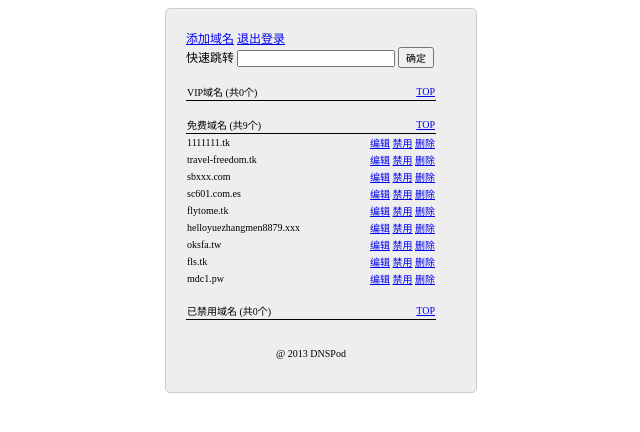
After one commit to wickydong/dnspod_wap, a Flask app: template templates/domainlist.html in a window 1280 px wide. The commit adds this page. Shown: the top 432 px of the page, without its empty margins (319-959 px from the left). Run offline with Flask 2, Linux system fonts and the light colour scheme; the template is opened without the code that fills it, so the values that code supplies are empty.

Commit message:
add_domain is ok

```diff
--- /dev/null
+++ b/static/css/Common.css
@@ -0,0 +1,19 @@
+@charset "utf-8";
+/* CSS Document */
+body,td,th,input,textarea {
+	/*font-family: Heiti SC;*/
+	font-size: 10px;
+	font-family:"微软雅黑";
+}
+.splitLine {
+	border-top-width: 1px;
+	border-top-style: solid;
+	border-top-color: #000000;
+}
+.splitLineDown
+{
+	border-bottom-width: 1px;
+	border-bottom-style: solid;
+	border-bottom-color: #000000;
+}
+.websjy2{-moz-border-radius:5px;-webkit-border-radius:5px;border-radius:5px;}
--- /dev/null
+++ b/templates/domainlist.html
@@ -0,0 +1,259 @@
+<!DOCTYPE html PUBLIC "-//W3C//DTD XHTML 1.0 Transitional//EN" "http://www.w3.org/TR/xhtml1/DTD/xhtml1-transitional.dtd">
+<html xmlns="http://www.w3.org/1999/xhtml">
+<head><title>
+	域名列表
+</title><link rel="Stylesheet" href="/static/css/Common.css" type="text/css" /><meta name="viewport" content="width=device-width" charset="utf-8" /></head>
+<body>
+<div style="border:1px solid #CCCCCC; width:270px; height:auto; background:#EEE; margin-bottom:10px;padding:20px; font-size:12px; margin:auto" class="websjy2";>
+    <form name="form1" method="post" action="DomainList.aspx" id="form1">
+<div>
+<input type="hidden" name="__VIEWSTATE" id="__VIEWSTATE" value="/wEPDwUKMTAwNjA0MjY0MGRkQCyWd3l4MofqbRwcXZcRYRzjuHCI5xRBCoBeOhLU8Hw=" />
+</div>
+
+<div>
+
+	<input type="hidden" name="__EVENTVALIDATION" id="__EVENTVALIDATION" value="/wEWAwLghISLCQKv4IurCAKvjJe8CjCQ6I6GYkoTiiGwCpeZTWptaVZn8ywr4y5usAsK91jk" />
+</div>
+    <a href="/add_domain">添加域名</a> <a href="../Actions.ashx?action=logout">退出登录</a><br />
+    快速跳转
+    <input name="ctlJumpDomainTextBox" type="text" id="ctlJumpDomainTextBox" style="width:150px;" />
+    <input type="submit" name="ctlJumpToDomainButton" value="确定" id="ctlJumpToDomainButton" />
+    <br />
+
+    &nbsp;
+
+            <table border="0" cellpadding="1" cellspacing="0.5" width="250px">
+                <tr>
+                    <td class="splitLineDown">
+                        <table border="0" cellpadding="0" cellspacing="0" width="100%">
+                            <tr>
+                                <td>
+                                    VIP域名 (共<span id="ctlVIPDomainDataList_ctl00_ctlDomainTotalLabel">0</span>个)
+                                </td>
+                                <td align="right">
+                                    <a href="#">TOP</a>
+                                </td>
+                            </tr>
+                        </table>
+                    </td>
+                </tr>
+
+            </table>
+
+    <br />
+
+            <table border="0" cellpadding="1" cellspacing="0.5" width="250px">
+                <tr>
+                    <td class="splitLineDown">
+                        <table border="0" cellpadding="0" cellspacing="0" width="100%">
+                            <tr>
+                                <td>
+                                    免费域名 (共<span id="ctlFreeDomainDataList_ctl00_ctlDomainTotalLabel">9</span>个)
+                                </td>
+                                <td align="right">
+                                    <a href="#">TOP</a>
+                                </td>
+                            </tr>
+                        </table>
+                    </td>
+                </tr>
+
+            <tr>
+                <td colspan="3">
+                    <table border="0" cellpadding="0" cellspacing="0" width="100%">
+                        <tr>
+                            <td>
+                                <span id="ctlFreeDomainDataList_ctl01_Label2">1111111.tk</span>
+                            </td>
+                            <td align="right">
+                                <a id="ctlFreeDomainDataList_ctl01_ctlToModifyHyperLink" href="RecordList.aspx?domain=1111111.tk">编辑</a>
+                                <a href="MessageBox.aspx?params=0,1,4672786">
+                                    禁用</a> <a href="MessageBox.aspx?params=-1,1,4672786">
+                                        删除</a>
+                            </td>
+                        </tr>
+                    </table>
+                </td>
+            </tr>
+
+            <tr>
+                <td colspan="3">
+                    <table border="0" cellpadding="0" cellspacing="0" width="100%">
+                        <tr>
+                            <td>
+                                <span id="ctlFreeDomainDataList_ctl02_Label2">travel-freedom.tk</span>
+                            </td>
+                            <td align="right">
+                                <a id="ctlFreeDomainDataList_ctl02_ctlToModifyHyperLink" href="RecordList.aspx?domain=travel-freedom.tk">编辑</a>
+                                <a href="MessageBox.aspx?params=0,1,3036216">
+
+                                    禁用</a> <a href="MessageBox.aspx?params=-1,1,3036216">
+                                        删除</a>
+                            </td>
+                        </tr>
+                    </table>
+                </td>
+            </tr>
+
+            <tr>
+                <td colspan="3">
+                    <table border="0" cellpadding="0" cellspacing="0" width="100%">
+                        <tr>
+                            <td>
+                                <span id="ctlFreeDomainDataList_ctl03_Label2">sbxxx.com</span>
+                            </td>
+                            <td align="right">
+                                <a id="ctlFreeDomainDataList_ctl03_ctlToModifyHyperLink" href="RecordList.aspx?domain=sbxxx.com">编辑</a>
+                                <a href="MessageBox.aspx?params=0,1,3784738">
+                                    禁用</a> <a href="MessageBox.aspx?params=-1,1,3784738">
+                                        删除</a>
+                            </td>
+                        </tr>
+                    </table>
+                </td>
+            </tr>
+
+            <tr>
+                <td colspan="3">
+                    <table border="0" cellpadding="0" cellspacing="0" width="100%">
+                        <tr>
+                            <td>
+                                <span id="ctlFreeDomainDataList_ctl04_Label2">sc601.com.es</span>
+                            </td>
+                            <td align="right">
+                                <a id="ctlFreeDomainDataList_ctl04_ctlToModifyHyperLink" href="RecordList.aspx?domain=sc601.com.es">编辑</a>
+                                <a href="MessageBox.aspx?params=0,1,3700061">
+                                    禁用</a> <a href="MessageBox.aspx?params=-1,1,3700061">
+                                        删除</a>
+                            </td>
+                        </tr>
+                    </table>
+                </td>
+            </tr>
+
+            <tr>
+                <td colspan="3">
+                    <table border="0" cellpadding="0" cellspacing="0" width="100%">
+                        <tr>
+                            <td>
+                                <span id="ctlFreeDomainDataList_ctl05_Label2">flytome.tk</span>
+                            </td>
+                            <td align="right">
+                                <a id="ctlFreeDomainDataList_ctl05_ctlToModifyHyperLink" href="RecordList.aspx?domain=flytome.tk">编辑</a>
+                                <a href="MessageBox.aspx?params=0,1,2250841">
+                                    禁用</a> <a href="MessageBox.aspx?params=-1,1,2250841">
+                                        删除</a>
+                            </td>
+                        </tr>
+                    </table>
+                </td>
+            </tr>
+
+            <tr>
+                <td colspan="3">
+                    <table border="0" cellpadding="0" cellspacing="0" width="100%">
+                        <tr>
+                            <td>
+                                <span id="ctlFreeDomainDataList_ctl06_Label2">helloyuezhangmen8879.xxx</span>
+                            </td>
+                            <td align="right">
+                                <a id="ctlFreeDomainDataList_ctl06_ctlToModifyHyperLink" href="RecordList.aspx?domain=helloyuezhangmen8879.xxx">编辑</a>
+                                <a href="MessageBox.aspx?params=0,1,3664973">
+                                    禁用</a> <a href="MessageBox.aspx?params=-1,1,3664973">
+                                        删除</a>
+                            </td>
+                        </tr>
+                    </table>
+                </td>
+            </tr>
+
+            <tr>
+                <td colspan="3">
+                    <table border="0" cellpadding="0" cellspacing="0" width="100%">
+                        <tr>
+                            <td>
+                                <span id="ctlFreeDomainDataList_ctl07_Label2">oksfa.tw</span>
+                            </td>
+                            <td align="right">
+                                <a id="ctlFreeDomainDataList_ctl07_ctlToModifyHyperLink" href="RecordList.aspx?domain=oksfa.tw">编辑</a>
+                                <a href="MessageBox.aspx?params=0,1,3561050">
+                                    禁用</a> <a href="MessageBox.aspx?params=-1,1,3561050">
+                                        删除</a>
+                            </td>
+                        </tr>
+                    </table>
+                </td>
+            </tr>
+
+            <tr>
+                <td colspan="3">
+                    <table border="0" cellpadding="0" cellspacing="0" width="100%">
+                        <tr>
+                            <td>
+                                <span id="ctlFreeDomainDataList_ctl08_Label2">fls.tk</span>
+                            </td>
+                            <td align="right">
+                                <a id="ctlFreeDomainDataList_ctl08_ctlToModifyHyperLink" href="RecordList.aspx?domain=fls.tk">编辑</a>
+                                <a href="MessageBox.aspx?params=0,1,3210225">
+                                    禁用</a> <a href="MessageBox.aspx?params=-1,1,3210225">
+                                        删除</a>
+                            </td>
+                        </tr>
+                    </table>
+                </td>
+            </tr>
+
+            <tr>
+                <td colspan="3">
+                    <table border="0" cellpadding="0" cellspacing="0" width="100%">
+                        <tr>
+                            <td>
+                                <span id="ctlFreeDomainDataList_ctl09_Label2">mdc1.pw</span>
+                            </td>
+                            <td align="right">
+                                <a id="ctlFreeDomainDataList_ctl09_ctlToModifyHyperLink" href="RecordList.aspx?domain=mdc1.pw">编辑</a>
+                                <a href="MessageBox.aspx?params=0,1,3100531">
+                                    禁用</a> <a href="MessageBox.aspx?params=-1,1,3100531">
+                                        删除</a>
+                            </td>
+                        </tr>
+                    </table>
+                </td>
+            </tr>
+
+            </table>
+
+    <br />
+
+            <table border="0" cellpadding="1" cellspacing="0.5" width="250px">
+                <tr>
+                    <td class="splitLineDown">
+                        <table border="0" cellpadding="0" cellspacing="0" width="100%">
+                            <tr>
+                                <td>
+                                    已禁用域名 (共<span id="ctlDisabledDomainDataList_ctl00_ctlDomainTotalLabel">0</span>个)
+                                </td>
+                                <td align="right">
+                                    <a href="#">TOP</a>
+                                </td>
+                            </tr>
+                        </table>
+                    </td>
+                </tr>
+
+            </table>
+
+    <br />
+    <table width="250px">
+        <tr>
+            <td align="center">
+
+<p>@ 2013 DNSPod</p>
+
+            </td>
+        </tr>
+    </table>
+    </form>
+    </div>
+</body>
+</html>
--- a/templates/index.html
+++ b/templates/index.html
@@ -2,7 +2,7 @@
 <html xmlns="http://www.w3.org/1999/xhtml">
 <head><title>
 	DNSPod移动设备3G版
-</title><link rel="Stylesheet" href="css/Common.css" type="text/css" /><meta name="viewport" content="width=device-width" />
+</title><link rel="Stylesheet" href="/static/css/Common.css" type="text/css" /><meta name="viewport" content="width=device-width" />
 </head>
 <style type="text/css">
 .websjy2{-moz-border-radius:5px;-webkit-border-radius:5px;border-radius:5px;}
```
Also changed, not shown: login.py (+22 -13 lines), templates/adddomain.html (added, +59 -0 lines).
